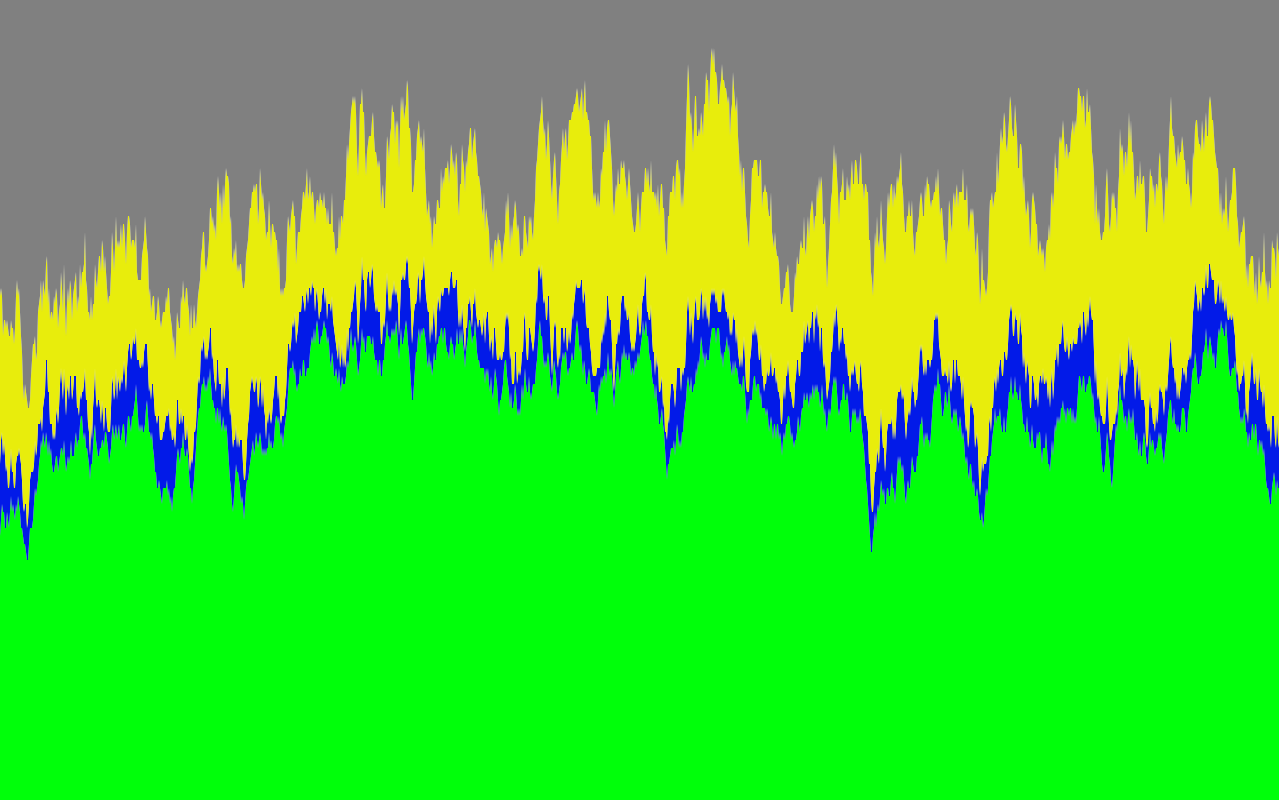
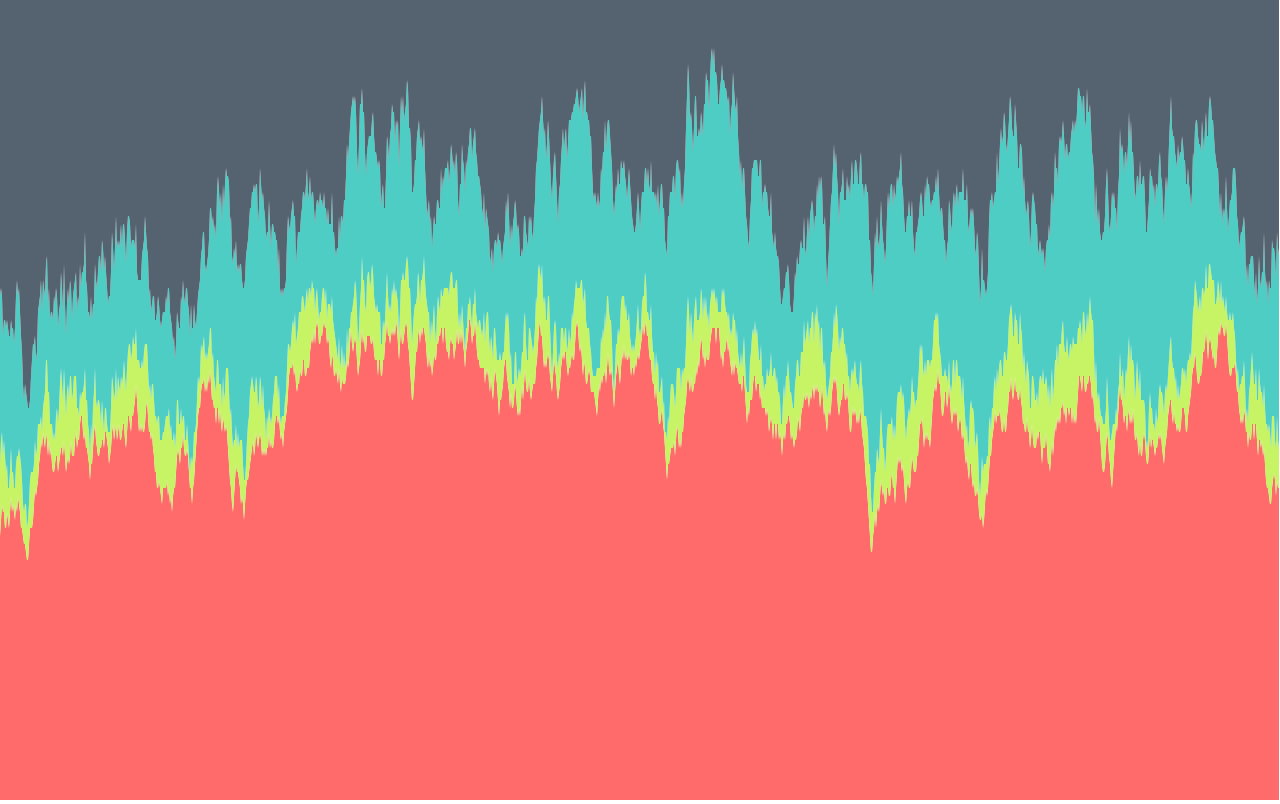
Before and after one commit to scrivy/memoryVis, a website: page index.html in a window 1280 px wide. Drawn offline with Linux system fonts and the light colour scheme.

Commit message:
changed colors

```diff
--- a/index.html
+++ b/index.html
@@ -50,7 +50,7 @@
     this.y      = d3.scale.linear()
                     .domain([0, 100])
                     .range([this.options.height, 0]);
-    this.color  = ['#00FF0A', '#021AE8', '#E8ED0C', 'gray'];
+    this.color  = ['#FF6B6B', '#C7F464', '#4ECDC4', '#556270'];
     this.area   = d3.svg.area()
                     .x(function(d) { return that.x(d.x); })
                     .y0(function(d) { return that.y(d.y0); })
```
